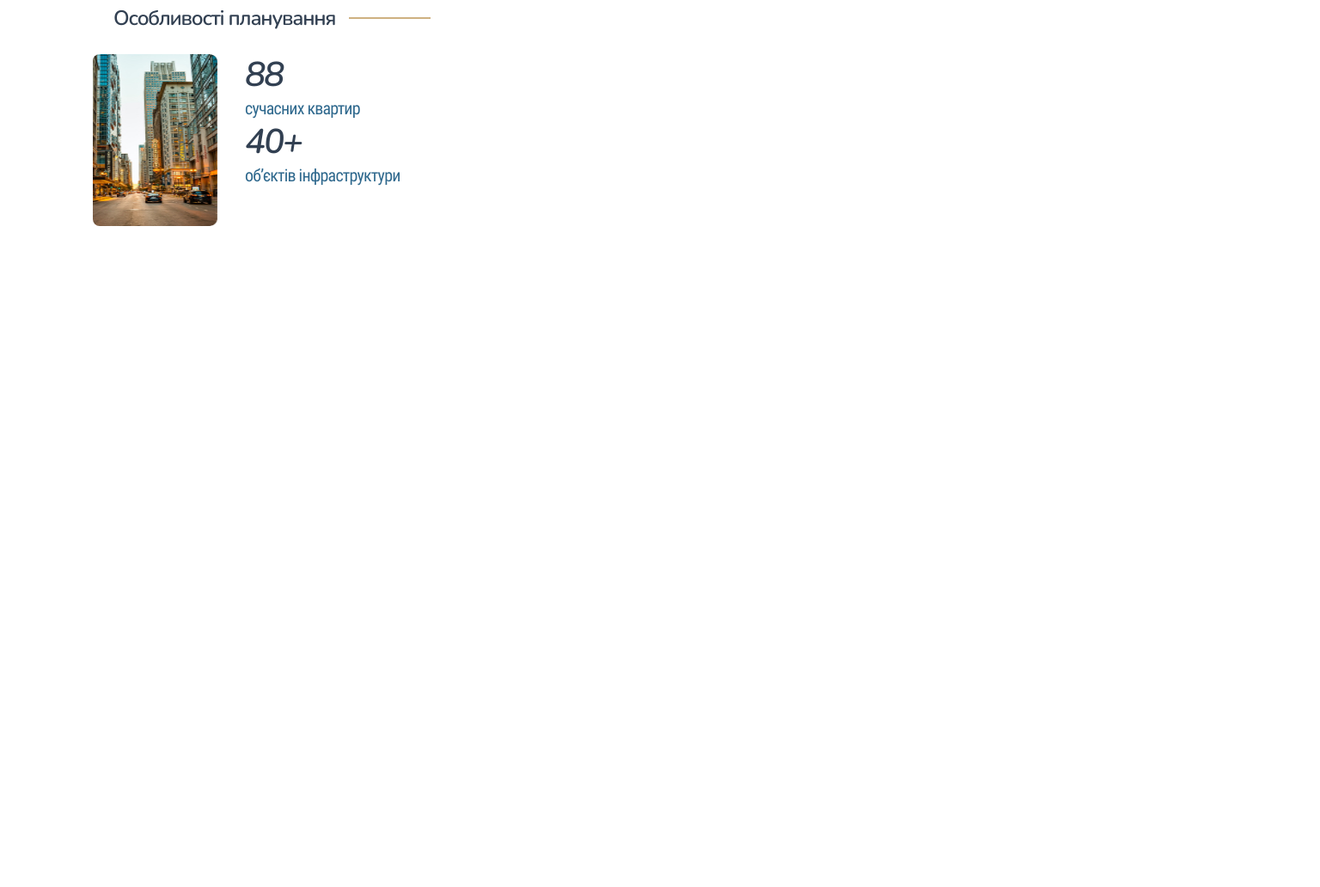
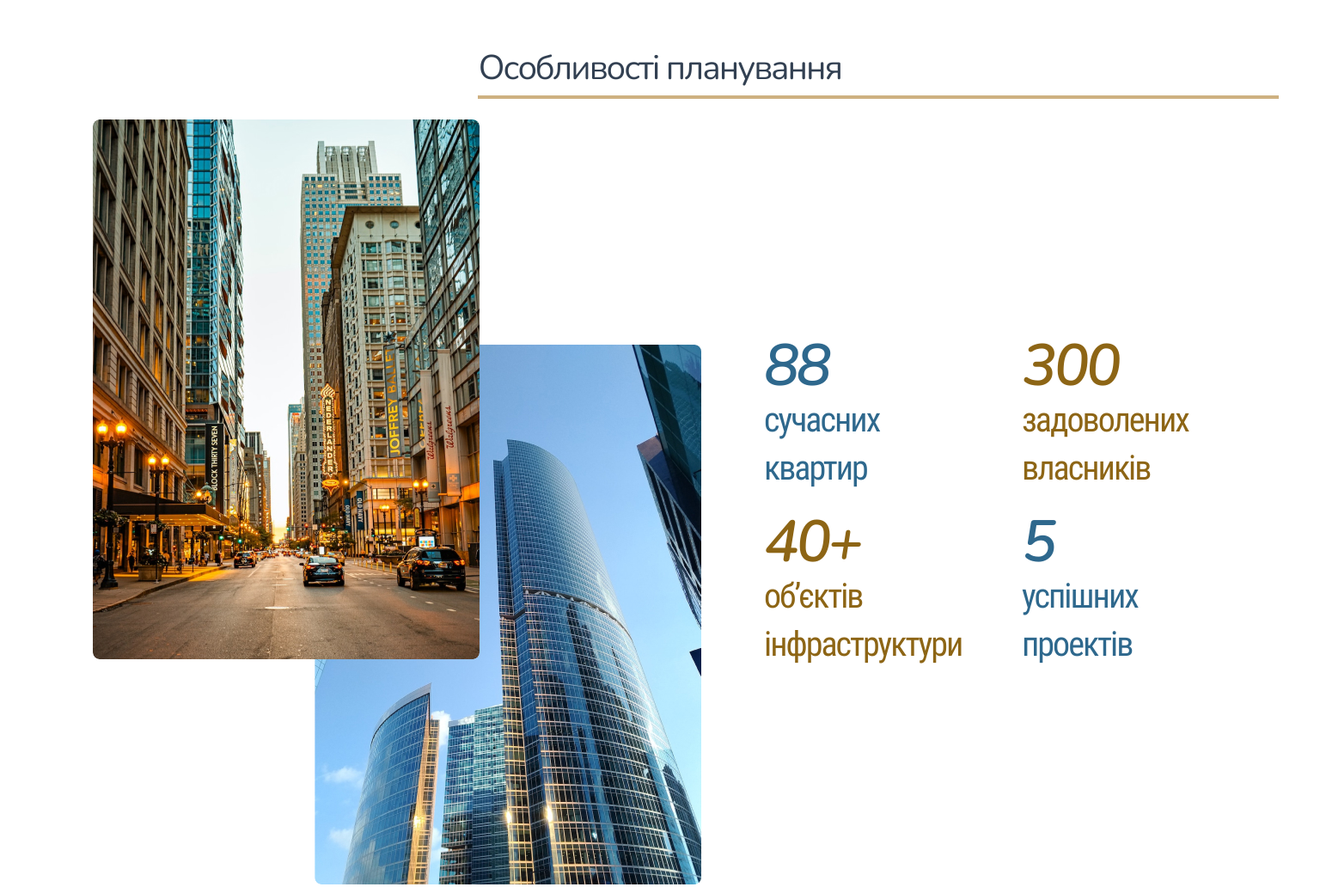
Before and after one commit to SergeyMark/Nice-view, a website built with Parcel: page src/index.html in a window 1536 px wide. Shown: the part 1159-2191 px from the top of the page at 86% size. Before the commit the page ends 1478 px from the top, so only its background shows below. Built offline with nearby package versions, Linux system fonts and the light colour scheme.

Commit message:
add new block

```diff
--- a/src/partials/planing.html
+++ b/src/partials/planing.html
@@ -1,14 +1,62 @@
 <section class="planing">
     <div class="container planing__container">
         <h2 class="planing__title">Особливості планування</h2>
+        <div class="container-card">
             <article class="planing-card">
                 <img class="planing-card__img" src="./images/img/planing/city.jpg" alt="city">
                 <div class="planing-card__group">
+                    <div class="group-count indent">
                         <p class="quntity">88</p>
                         <p class="planing-card__desc">сучасних квартир</p>
+                    </div>
+                <div class="group-count-special">
                     <p class="quntity quntity-special">40+</p>
                     <p class="planing-card__desc ">об’єктів інфраструктури</p>
                 </div>
+                </div>
+            </article>
+            <article class="planing-card">
+                <img class="planing-card__img" src="./images/img/planing/city_1.jpg" alt="city">
+                <div class="planing-card__group">
+                <div class="group-count-special indent">
+                    <p class="quntity quntity-special">300</p>
+                    <p class="planing-card__desc">задоволених власників</p>
+                </div>
+                <div class="group-count">
+                    <p class="quntity">5</p>
+                    <p class="planing-card__desc">успішних проектів</p>
+                </div>
+                </div>
             </article>
         </div>
+        <!-- desctop version -->
+        <div class="container-card-desctop">
+            <div class="card-left">
+                <img class="card-left__img-left" src="./images/img/planing/city_lg.jpg" alt="city">
+                <img class="card-left__img-right" src="./images/img/planing/city_lg_1.jpg" alt="city">
+            </div>
+            <div class="card-right">
+                <div class="planing-card__group planing-card__wrapper">
+                    <div class="group-count indent">
+                        <p class="quntity">88</p>
+                        <p class="planing-card__desc">сучасних квартир</p>
+                    </div>
+                    <div class="group-count-special">
+                        <p class="quntity quntity-special">40+</p>
+                        <p class="planing-card__desc ">об’єктів інфраструктури</p>
+                    </div>
+                </div>
+                <div class="planing-card__group planing-card__wrapper">
+                    <div class="group-count-special indent">
+                        <p class="quntity quntity-special">300</p>
+                        <p class="planing-card__desc">задоволених власників</p>
+                    </div>
+                    <div class="group-count">
+                        <p class="quntity">5</p>
+                        <p class="planing-card__desc">успішних проектів</p>
+                    </div>
+                </div>
+            </div>
+        </div>
+    </div>
 </section>
--- a/src/sass/index.scss
+++ b/src/sass/index.scss
@@ -23,3 +23,4 @@
 @import './components/modal-call';
 // planing
 @import './layout/planing';
+@import './layout/planing-desctop';
--- /dev/null
+++ b/src/sass/layout/_planing-desctop.scss
@@ -0,0 +1,76 @@
+.container-card-desctop{
+    display: none;
+
+    @media screen and (min-width: 1440px) {
+        display: flex;
+        align-items: center;
+        gap: 73px;
+    }
+}
+
+.card-left{
+    display: none;
+
+    @media screen and (min-width: 1440px) {
+        width: 708px;
+        height: 890px;
+
+        position: relative;
+
+        display: block;
+    }
+}
+
+.card-left__img-left{
+    display: none;
+
+    @media screen and (min-width: 1440px) {
+        position: absolute;
+        top: 0;
+        left: 0;
+
+        width: 450px;
+        height: 628px;
+        z-index: 2;
+
+        border-radius: 8px;
+        display: block;
+    }
+}
+
+.card-left__img-right{
+    display: none;
+
+    @media screen and (min-width: 1440px) {
+        position: absolute;
+        bottom: 0;
+        right: 0;
+
+        width: 450px;
+        height: 628px;
+        z-index: 1;
+
+        border-radius: 8px;
+        display: block;
+    }
+}
+
+.card-right{
+    @media screen and (min-width: 1440px) {
+        display: flex;
+        align-items: center;
+        gap: 40px;
+    }
+}
+
+.planing-card__wrapper{
+    @media screen and (min-width: 1440px) {
+        &:first-child{
+            width: 260px;
+        }
+
+        &:last-child{
+            width: 225px;
+        }
+    }
+}
--- a/src/sass/layout/_planing.scss
+++ b/src/sass/layout/_planing.scss
@@ -1,6 +1,14 @@
 .planing{
     padding-top: 72px;
     padding-bottom: 56px;
+
+    @media screen and (min-width: 767px) {
+        padding: 100px 0;
+    }
+
+    @media screen and (min-width: 1439px) {
+        padding: 120px 0;
+    }
 
     &__container{
         @media screen and (max-width: 767px) {
@@ -11,6 +19,7 @@
     &__title{
         color: var(--text-color);
         font-size: 24px;
+        font-weight: 400;
         line-height: calc(36 / 24); /* 150% */
         letter-spacing: -1.2px;
 
@@ -27,36 +36,140 @@
             height: 2px;
 
             border: 1px solid var(--bg-line-decoration);
+            background-color: var(--bg-line-decoration);
+
+            @media screen and (min-width: 767px) {
+                width: 190px;
+                height: 2px;
+            }
+
+            @media screen and (min-width: 1439px) {
+                width: 932px;
+                height: 4px;
+
+                position: absolute;
+                bottom: -8px;
+                right: -60px;
+            }
+        }
+
+        @media screen and (min-width: 767px) {
+            font-size: 40px;
+            line-height: calc(48 / 40); /* 120% */
+            letter-spacing: -2px;
+
+            flex-direction: row-reverse;
+            gap: 32px;
+
+            margin-left: 0;
+            margin-bottom: 32px;
+        }
+
+        @media screen and (min-width: 1439px) {
+            line-height: calc(56 / 40); /* 140% */
+            letter-spacing: -2px;
+
+            position: relative;
+
+            flex-direction: unset;
+            justify-content: center;
         }
     }
 }
 
+.planing-card:nth-last-child(-n + 1){
+    margin-bottom: 0;
+}
+
 .planing-card{
     display: flex;
+    align-items: center;
     gap: 32px;
 
+    &:nth-child(even){
+        flex-direction: row-reverse;
+    }
+
+    @media screen and (min-width: 767px) {
+        gap: 85px;
+        margin-bottom: 24px;
+    }
 
     &__img{
         width: 145px;
         height: 200px;
 
         border-radius: 8px;
+
+        @media screen and (min-width: 767px) {
+            width: 240px;
+            height: 360px;
+            border-radius: 15px
+        }
+    }
 }
 
 .quntity{
+    color: inherit;
+
     font-size: 40px;
     font-style: italic;
     font-weight: 600;
     line-height: calc(48 / 40); /* 120% */
     letter-spacing: -2px;
+
+    @media screen and (min-width: 767px) {
+        font-size: 48px;
+        line-height: calc(56 / 48); /* 116.667% */
+        letter-spacing: -2.4px;
+    }
+
+    @media screen and (min-width: 1439px) {
+        font-size: 68px;
+        line-height: calc(68 / 66); /* 97.059% */
+        letter-spacing: -3.4px;
+    }
 }
 
 .planing-card__desc{
-        color: var(--title-color);
+    color: inherit;
 
     font-family: var(--text-fonts);
     font-size: 20px;
     line-height: calc(30 / 20);
     letter-spacing: -0.8px;
+
+    @media screen and (min-width: 767px) {
+        font-size: 32px;
+        line-height: calc(40 / 32);
+        letter-spacing: -1.28px;
+    }
+
+    @media screen and (min-width: 1439px) {
+        font-size: 40px;
+        line-height: calc(56 / 40);
+        letter-spacing: -2px;
     }
 }
+
+.group-count{
+    color: var(--title-color);
+}
+
+.group-count-special{
+    color: var(--special-color);
+}
+
+.indent{
+    margin-bottom: 8px;
+
+    @media screen and (min-width: 767px) {
+        margin-bottom: 23px;
+    }
+}
+
+.container-card{
+    @media screen and (min-width: 1440px) {
+        display: none;
+    }
+}
```
Also changed, not shown: src/images/img/planing/city_1.jpg (added), src/images/img/planing/city_lg.jpg (added), src/images/img/planing/city_lg_1.jpg (added), src/images/img/planing/city_md.jpg (added), src/images/img/planing/city_md_1.jpg (added). Lines whose indentation alone changed are shown as unchanged.
